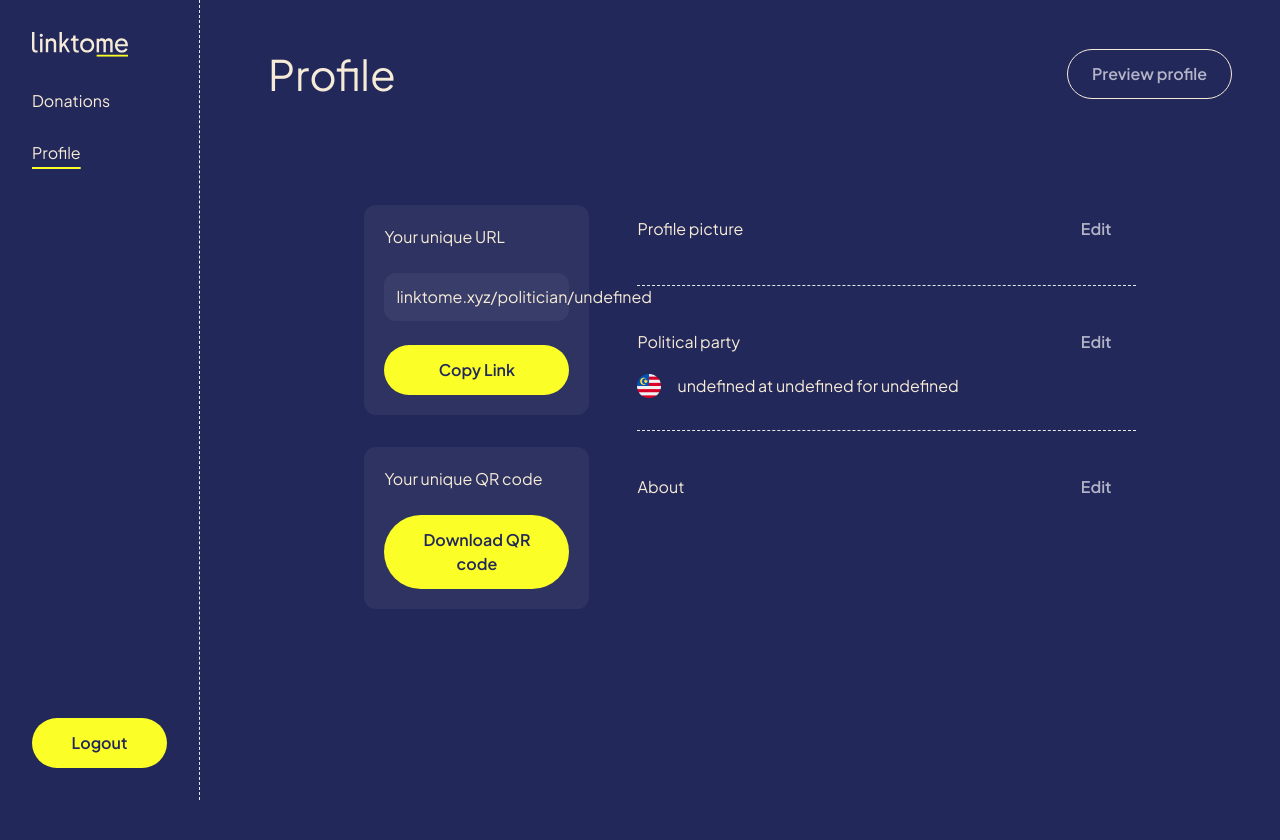
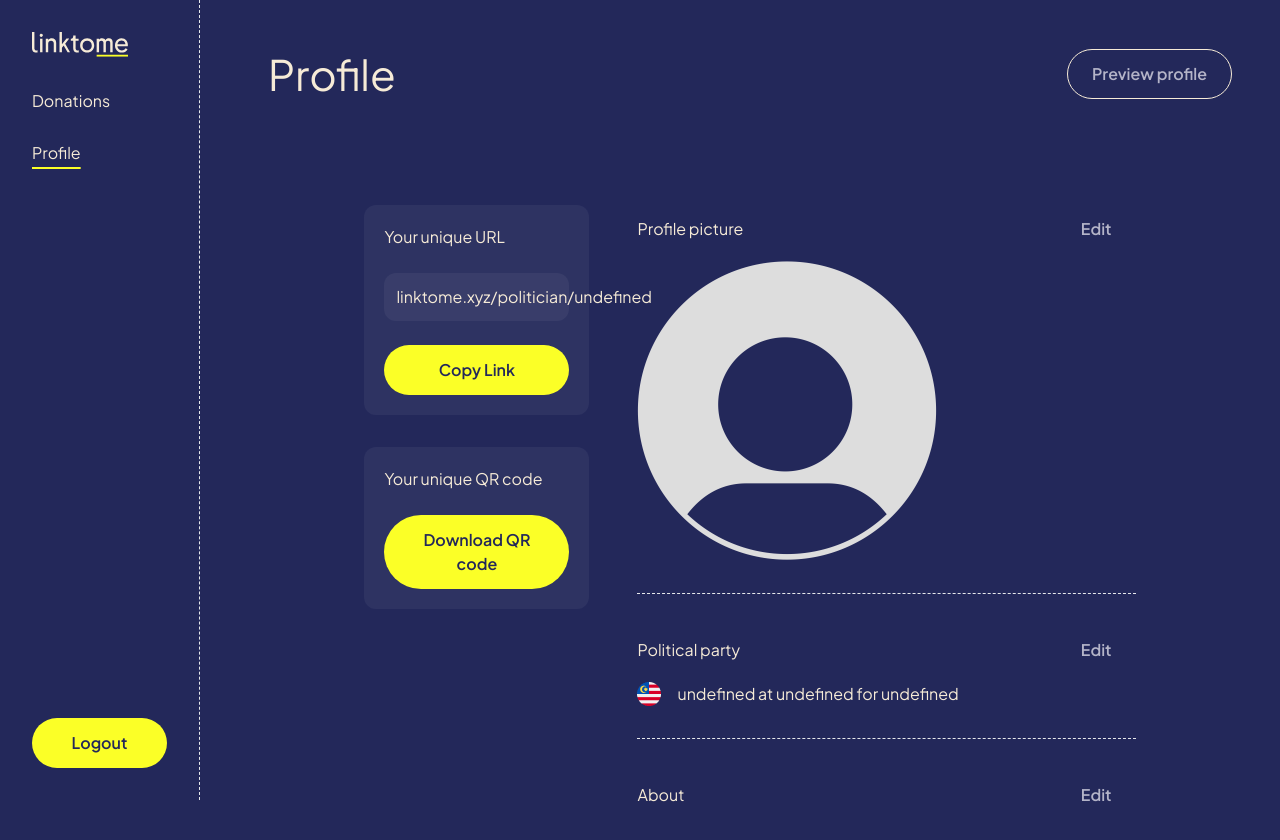
Before and after one commit to wadzee/linktome-dashboard, a Next.js app: page /profile in a window 1280 px wide. Shown: the top 840 px of the page. Before the commit the page ends 800 px from the top, so only its background shows below. Built offline with nearby package versions, Linux system fonts and the light colour scheme; no server answers.

Commit message:
fix image

```diff
--- a/src/app/profile/page.tsx
+++ b/src/app/profile/page.tsx
@@ -210,9 +210,12 @@ export default function ProfilePage() {
                 {isEditMode === EDIT_MODE.PROFILE_PICTURE ? "Cancel" : "Edit"}
               </Button>
             </Flex>
-            {data?.image && (
             <ImageInput
-                src={`https://linktome-assets.s3.ap-southeast-1.amazonaws.com/${data?.userId}/${data?.image}`}
+              src={
+                data?.image
+                  ? `https://linktome-assets.s3.ap-southeast-1.amazonaws.com/${data?.userId}/${data?.image}`
+                  : "/default_profile.png"
+              }
               className="w-[300px] h-[300px]"
               imageSize={{
                 width: 300,
@@ -222,7 +225,6 @@ export default function ProfilePage() {
               customFilename="image"
               allowEdit={isEditMode === EDIT_MODE.PROFILE_PICTURE}
             />
-            )}
             {isEditMode === EDIT_MODE.PROFILE_PICTURE && (
               <Button
                 type="submit"
--- a/src/app/users/page.tsx
+++ b/src/app/users/page.tsx
@@ -3,11 +3,13 @@
 import classNames from "classnames";
 import Image from "next/image";
 import { redirect } from "next/navigation";
-import { useCallback, useContext, useEffect, useState } from "react";
+import { useCallback, useContext, useEffect, useRef, useState } from "react";
 import { toast } from "react-toastify";
 import { Button } from "src/components/Button/Button";
+import { Card } from "src/components/Card/Card";
 import { Flex } from "src/components/Flex/Flex";
 import { EllipsisIcon } from "src/components/Icons";
+import { List } from "src/components/List/List";
 import { Table } from "src/components/Table/Table";
 import { Text } from "src/components/Text/Text";
 import { userContext } from "src/context/UserProvider";
@@ -69,6 +71,7 @@ const VerifiedHeader = [
 export default function UserPage() {
   const data = useContext(userContext);
   const [inviteUserMode, setInviteUserMode] = useState(false);
+  const [selectedId, setSelectedId] = useState<string>();
   const [users, setUsers] = useState<UserProfile[]>();
   const [filter, setFitler] = useState<"Unverified" | "Verified">("Unverified");
 
@@ -76,16 +79,30 @@ export default function UserPage() {
     redirect("/");
   }
 
-  const renderUnverifiedAction = useCallback((id: string, status: string) => {
+  const renderUnverifiedAction = useCallback(
+    (id: string, status: string) => {
       return (
         <Flex justifyContent="justify-between">
           <Button disabled={status === "Verified"}>Verify</Button>
-        {/* <button>
+          <div onClick={() => setSelectedId(id)} className="relative">
             <EllipsisIcon width={18} height={18} className="fill-light-navy" />
-        </button> */}
+            {selectedId === id && (
+              <Card className="fixed right-24 z-50 bg-white text-navy">
+                <List gap="gap-2" alignItems="items-start">
+                  <button className="w-full text-start">Profile</button>
+                  <button className="w-full text-start">Reset password</button>
+                  <button className="w-full text-start">
+                    Delete permenantly
+                  </button>
+                </List>
+              </Card>
+            )}
+          </div>
         </Flex>
       );
-  }, []);
+    },
+    [selectedId]
+  );
 
   const renderVerifiedAction = useCallback((id: string) => {
     return (
--- a/src/components/Card/Card.tsx
+++ b/src/components/Card/Card.tsx
@@ -4,7 +4,7 @@ import { Text } from "../Text/Text";
 import classNames from "classnames";
 
 interface CardProps {
-  label: string;
+  label?: string;
   children: ReactNode;
   order?: string | number;
   className?: string;
@@ -17,7 +17,9 @@ export const Card = ({ label, children, order, className }: CardProps) => {
       gap="gap-4"
     >
       {order && <Text>{order}.</Text>}
-      <Text className={classNames(order && "text-2xl")}>{label}</Text>
+      {label && (
+        <Text className={classNames(order && "text-2xl")}>{label}</Text>
+      )}
       {children}
     </List>
   );
```
Lines whose indentation alone changed are shown as unchanged.
